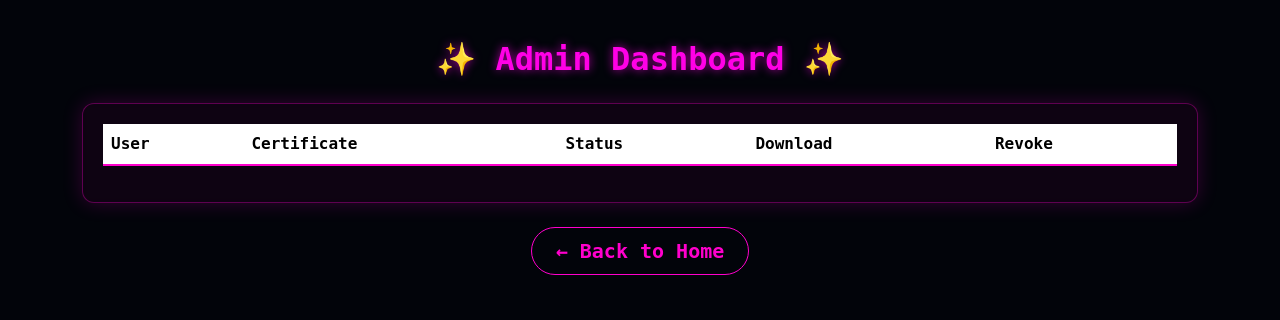
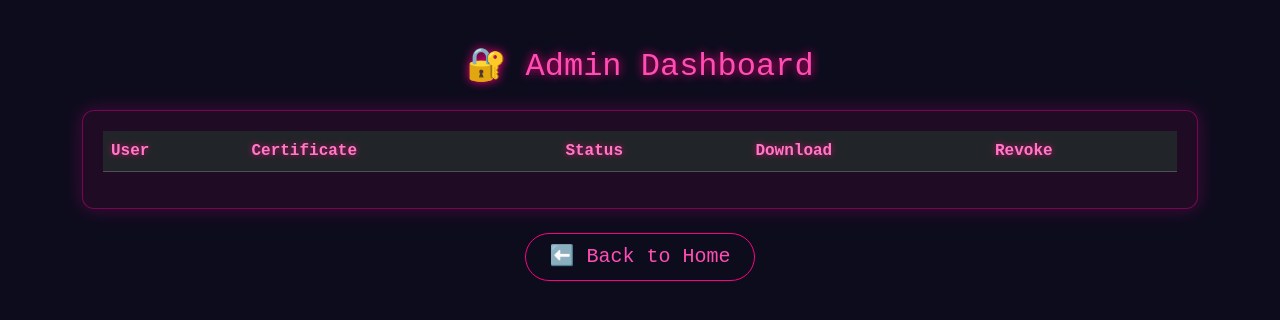
Before and after one commit to ravi31-k/Mini-PKI, a Flask app: page /admin/dashboard in a window 1280 px wide. Shown: the top 320 px of the page. Run offline with Flask 3, Linux system fonts and the light colour scheme; the visitor is signed in with stand-in values (Sample User, id 1); lists and menus that the app fills with data are empty.

Commit message:
Update admin dashboard HTML

```diff
--- a/templates/admin_dashboard.html
+++ b/templates/admin_dashboard.html
@@ -7,101 +7,89 @@
 
   <style>
     body {
-      background-color: #02040a;
-      font-family: 'Share Tech Mono', monospace;
-      color: #ff00cc;
-      padding: 40px 0;
+      background-color: #0d0c1d; /* Dark cyber background */
+      color: #ffb7ef; /* Soft neon pink text */
+      font-family: 'Courier New', monospace;
     }
 
     .glass {
-      background-color: rgba(255, 0, 180, 0.05);
-      border: 1px solid #ff00cc55;
+      background: rgba(255, 0, 128, 0.08);
+      border: 1px solid rgba(255, 0, 157, 0.4);
       border-radius: 12px;
       padding: 20px;
-      box-shadow: 0 0 20px #ff00cc33;
-      backdrop-filter: blur(3px);
+      box-shadow: 0 0 18px rgba(255, 0, 157, 0.25);
     }
 
-    h2 {
-      color: #ff00e6;
-      text-shadow: 0 0 10px #ff00e6aa;
-      font-weight: bold;
-      margin-bottom: 25px;
+    .table-dark {
+      background-color: rgba(25, 0, 36, 0.7) !important;
     }
 
-    table {
-      color: #ffb3ff;
-      background: rgba(255, 255, 255, 0.03) !important;
+    .table th {
+      color: #ff79c6;
+      font-size: 1rem;
+      text-shadow: 0 0 6px rgba(255, 0, 128, 0.7);
     }
 
-    thead tr {
-      background: rgba(255, 0, 255, 0.2);
-      color: #ffbfff;
-      border-bottom: 2px solid #ff00cc;
-    }
-
-    tbody tr {
-      background: rgba(255, 255, 255, 0.04);
-      backdrop-filter: blur(2px);
-    }
-
-    tbody tr:hover {
-      background: rgba(255, 0, 150, 0.15);
-      transition: 0.2s;
+    .table-striped tbody tr:nth-of-type(odd) {
+      background-color: rgba(255, 0, 128, 0.08) !important;
     }
 
     .btn-download {
-      background-color: #ff00cc;
+      background-color: #ff0080;
       border: none;
       color: white;
-      font-weight: bold;
-      box-shadow: 0 0 10px #ff00cc88;
+      transition: 0.2s;
+    }
+    .btn-download:hover {
+      background-color: #ff4db3;
+      transform: scale(1.05);
+      box-shadow: 0 0 8px #ff0080;
     }
 
     .btn-revoke {
-      background-color: #ff1744;
+      background-color: #e91e63;
       border: none;
       color: white;
-      font-weight: bold;
-      box-shadow: 0 0 10px #ff174488;
+      transition: 0.2s;
+    }
+    .btn-revoke:hover {
+      background-color: #ff4f8a;
+      transform: scale(1.05);
+      box-shadow: 0 0 8px #e91e63;
     }
 
     .status-valid {
-      color: #00ffcc;
-      font-weight: bold;
-      text-shadow: 0 0 6px #00ffccaa;
+      color: #33ffcc;
+      text-shadow: 0 0 6px #33ffcc;
     }
 
     .status-revoked {
-      color: #ff1744;
-      font-weight: bold;
-      text-shadow: 0 0 6px #ff1744aa;
+      color: #ff4f8a;
+      text-shadow: 0 0 6px #ff4f8a;
     }
 
     .btn-outline-info {
-      border-color: #ff00cc;
-      color: #ff00cc;
-      font-weight: bold;
-      transition: 0.3s;
+      border-color: #ff0080 !important;
+      color: #ff4db3 !important;
+      transition: 0.2s;
+      border-radius: 30px;
     }
-
     .btn-outline-info:hover {
-      background-color: #ff00cc;
-      color: #02040a;
-      transform: scale(1.05);
-      box-shadow: 0 0 15px #ff00cc88;
+      background-color: #ff0080;
+      color: #0d0c1d !important;
+      box-shadow: 0 0 10px #ff0080;
+      transform: scale(1.07);
     }
   </style>
+
 </head>
-
 <body>
-
-  <div class="container">
-    <h2 class="text-center">✨ Admin Dashboard ✨</h2>
+  <div class="container mt-5">
+    <h2 class="text-center mb-4" style="color:#ff4db3; text-shadow:0 0 10px #ff0080;">🔐 Admin Dashboard</h2>
 
     <div class="glass">
 
-      <table class="table table-striped">
+      <table class="table table-dark table-striped">
         <thead>
           <tr>
             <th>User</th>
@@ -111,14 +99,13 @@
             <th>Revoke</th>
           </tr>
         </thead>
-
         <tbody>
           {% for cert in cert_data %}
           <tr>
             <td>{{ cert.username }}</td>
             <td>{{ cert.cert_file or "No Certificate" }}</td>
 
-            <td class="{% if cert.status == 'Valid' %}status-valid{% else %}status-revoked{% endif %}">
+            <td class="{% if cert.status == 'Valid' %}status-valid{% elif cert.status == 'Revoked' %}status-revoked{% endif %}">
               {{ cert.status }}
             </td>
 
@@ -133,7 +120,7 @@
             <td>
               {% if cert.status == 'Valid' %}
                 <a href="{{ url_for('admin_revoke', username=cert.username) }}" class="btn btn-sm btn-revoke"
-                onclick="return confirm('Revoke certificate for {{ cert.username }}?')">Revoke</a>
+                   onclick="return confirm('Revoke certificate for {{ cert.username }}?')">Revoke</a>
               {% else %}
                 <button class="btn btn-sm btn-secondary" disabled>Revoked</button>
               {% endif %}
@@ -141,17 +128,15 @@
           </tr>
           {% endfor %}
         </tbody>
-
       </table>
     </div>
 
     <div class="text-center mt-4">
-      <a href="{{ url_for('home') }}" class="btn btn-outline-info btn-lg px-4 py-2" style="border-radius: 30px;">
-        ← Back to Home
+      <a href="{{ url_for('home') }}" class="btn btn-outline-info btn-lg px-4 py-2">
+        ⬅️ Back to Home
       </a>
     </div>
 
   </div>
-
 </body>
 </html>
```
